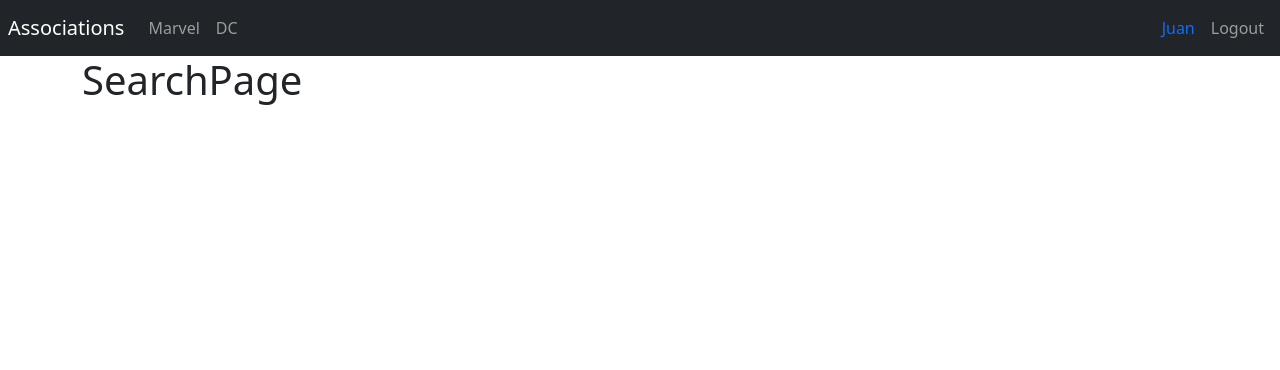
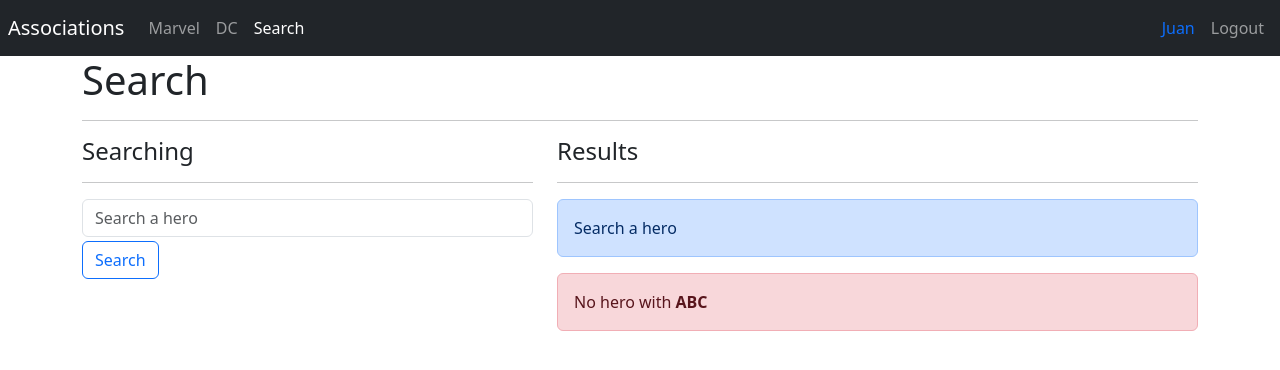
Before and after one commit to juan18506/react-heroes-app, a React (Vite) app: page /search in a window 1280 px wide. Shown: the top 370 px of the page. Built offline with nearby package versions, Linux system fonts and the light colour scheme.

Commit message:
updated SearchPage style

```diff
--- a/src/heroes/pages/SearchPage.jsx
+++ b/src/heroes/pages/SearchPage.jsx
@@ -1,5 +1,45 @@
+import { HeroCard } from '../components';
+
 export const SearchPage = () => {
   return (
-    <h1>SearchPage</h1>
+    <>
+      <h1>Search</h1>
+      <hr />
+
+      <div className="row">
+        <div className="col-5">
+          <h4>Searching</h4>
+          <hr />
+          <form>
+            <input
+              type="text"
+              placeholder="Search a hero"
+              className="form-control"
+              name="searchText"
+              autoComplete="off"
+            />
+          </form>
+
+          <button className="btn btn-outline-primary mt-1">
+            Search
+          </button>
+        </div>
+
+        <div className="col-7">
+          <h4>Results</h4>
+          <hr />
+
+          <div className="alert alert-primary">
+            Search a hero
+          </div>
+
+          <div className="alert alert-danger">
+            No hero with <b>ABC</b>
+          </div>
+
+          {/* <HeroCard /> */}
+        </div>
+      </div>
+    </>
   )
 }
--- a/src/ui/components/Navbar.jsx
+++ b/src/ui/components/Navbar.jsx
@@ -36,6 +36,13 @@
           >
             DC
           </NavLink>
+
+          <NavLink
+            className="nav-item nav-link"
+            to="/search"
+          >
+            Search
+          </NavLink>
         </div>
       </div>
 
```
